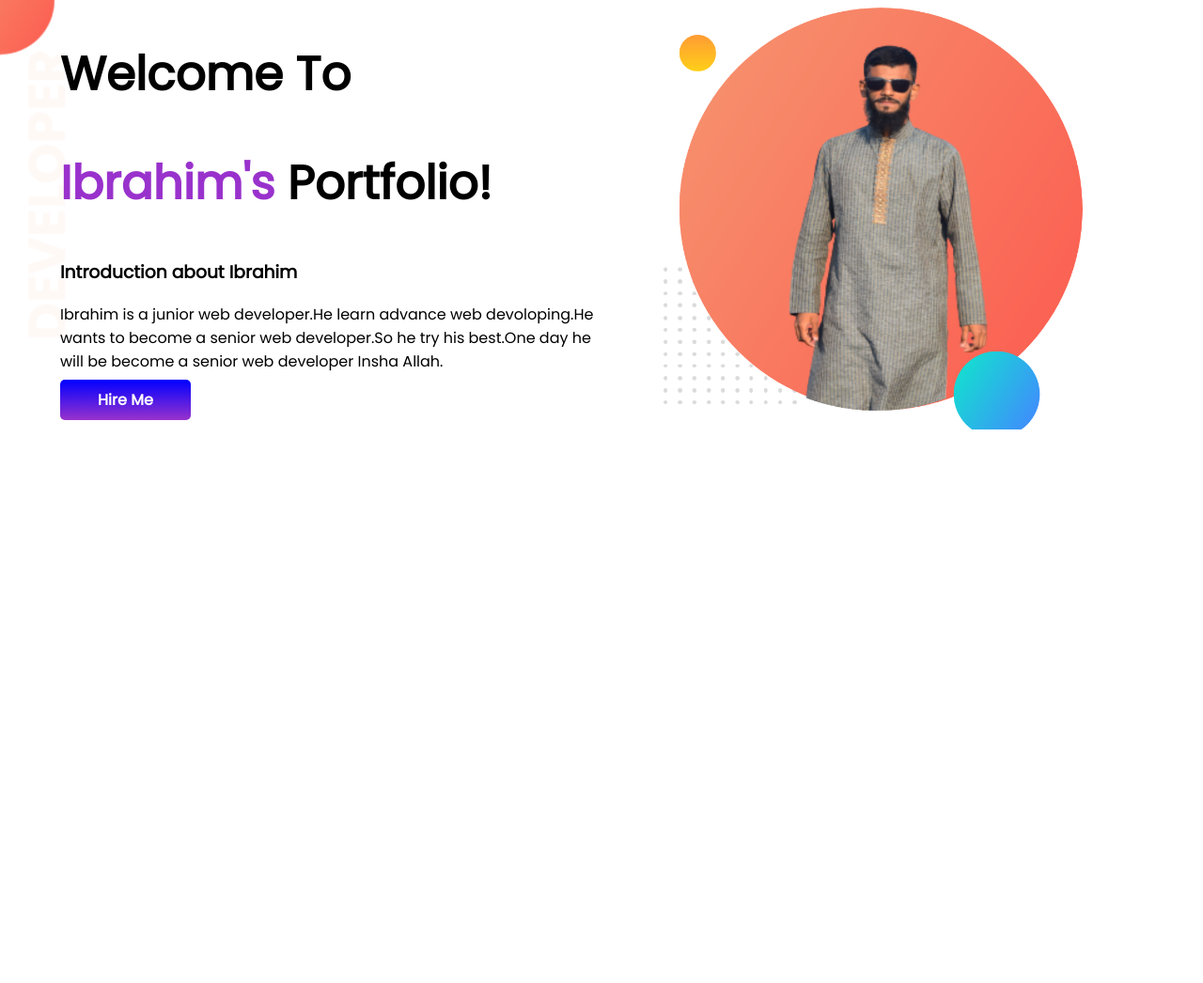
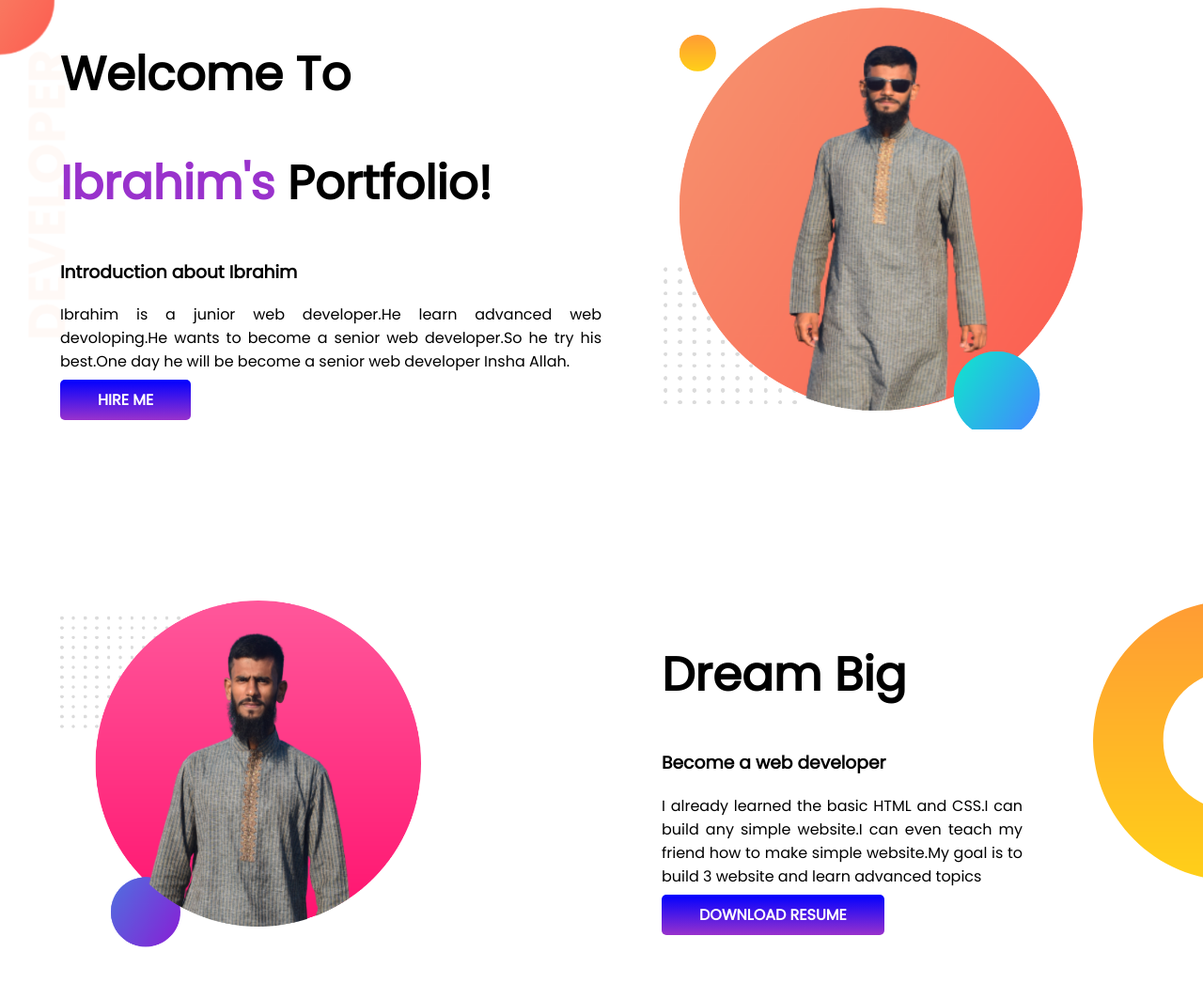
Before and after one commit to Ibrahim193084/developer-portfolio, a plain HTML site: page index.html in a window 1280 px wide. Shown: the whole page at 94% size. Before the commit the page ends 800 px from the top, so only its background shows below. Drawn offline with Linux system fonts and the light colour scheme.

Commit message:
section2

```diff
--- a/index.html
+++ b/index.html
@@ -19,9 +19,9 @@
             <h1>Welcome To</h1>
             <h1><span class="dc">Ibrahim's</span> Portfolio!</h1>
             <h3>Introduction about Ibrahim</h3>
-            <p>Ibrahim is a junior web developer.He learn advance web devoloping.He wants to become a senior web
+            <p>Ibrahim is a junior web developer.He learn advanced web devoloping.He wants to become a senior web
                 developer.So he try his best.One day he will be become a senior web developer Insha Allah.</p>
-                <a class="button" target="-blank" href="https://www.facebook.com/profile.php?id=100006359747481">Hire Me</a>
+                <a class="button" target="-blank" href="https://www.facebook.com/profile.php?id=100006359747481">HIRE ME</a>
         </div>
 
         <div class="bc">
@@ -30,6 +30,17 @@
 
     </section>
 
+    <br><br><br>
+
+    <section class="sb">
+        <div class="pc"><img src="ibr1.png" alt="my picture"></div>
+        <div class="pc"><h1>Dream Big</h1>
+            <h3>Become a web developer</h3>
+            <p>I already learned the basic HTML and CSS.I can build any simple website.I can even teach my friend how to make simple website.My goal is to build 3 website and learn advanced topics</p>
+            <a class="btt2" target="-blank" href="https://www.facebook.com/profile.php?id=100006359747481">DOWNLOAD RESUME</a>
+        </div>
+    </section>
+
 </body>
 
 </html>
--- a/style.css
+++ b/style.css
@@ -9,11 +9,13 @@ color: darkorchid;
 }
 section{
     display: flex;
+    margin-bottom: 100px;
 
 }
 .bc{
 width: 50%;
 padding-left: 5%;
+text-align: justify;
 }
 .bc img{
 
@@ -32,3 +34,27 @@ font-weight: 700;
     background-image: url(top-banner.png);
     background-repeat: no-repeat;
 }
+.pc{
+width: 50%;
+padding-left: 5%;
+text-align: justify;
+padding-right: 15%;
+}
+.pc img{
+
+width: 100%
+}
+.btt2{
+    text-decoration: none;
+background-image: linear-gradient(blue, darkorchid);
+padding: 10px 40px;
+border-radius: 5px;
+color: white;
+font-weight: 700;
+}
+.sb{
+background-image: url(dream-bg.png);
+background-repeat: no-repeat;
+background-position-x: right;
+
+}
```
